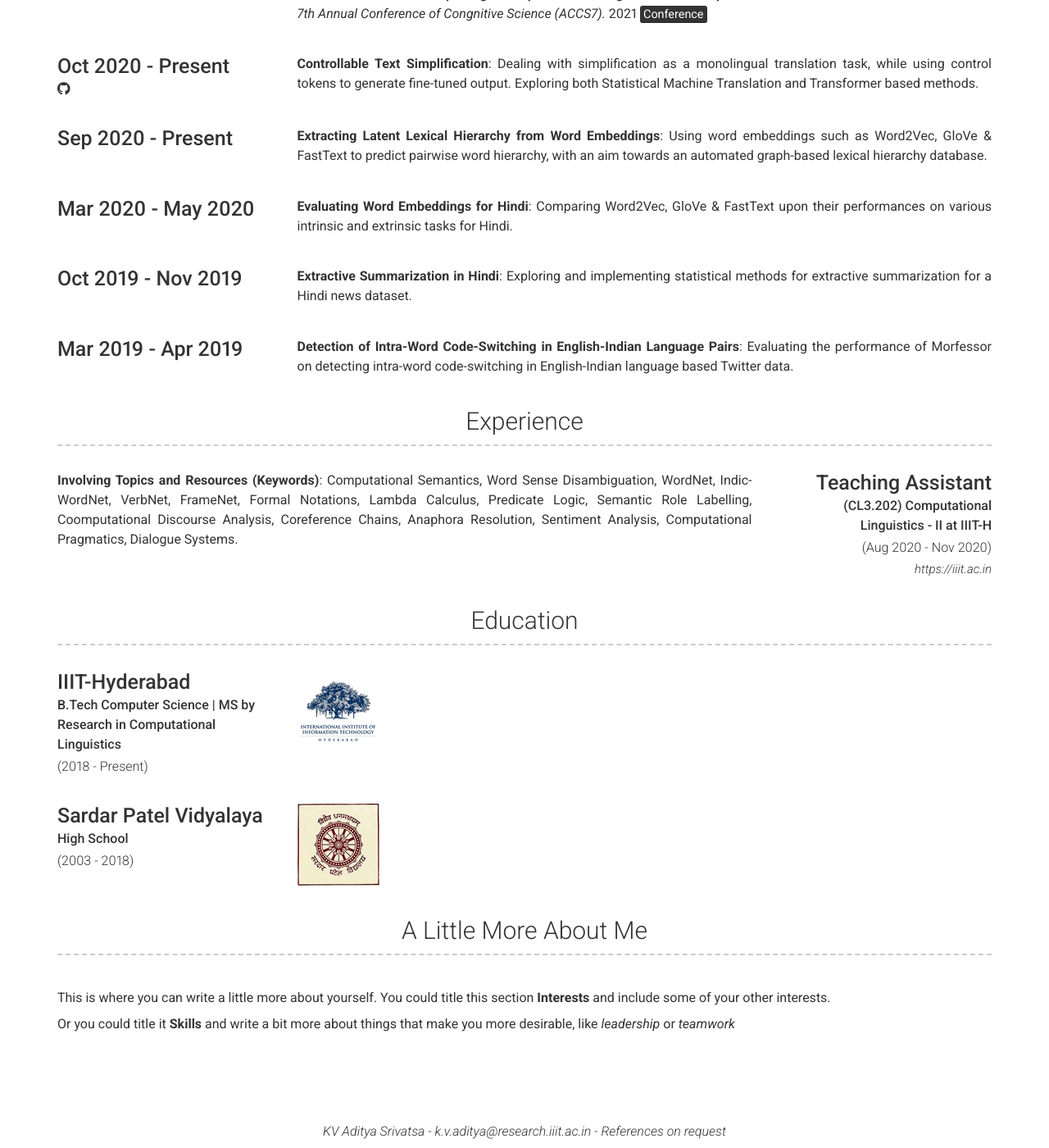
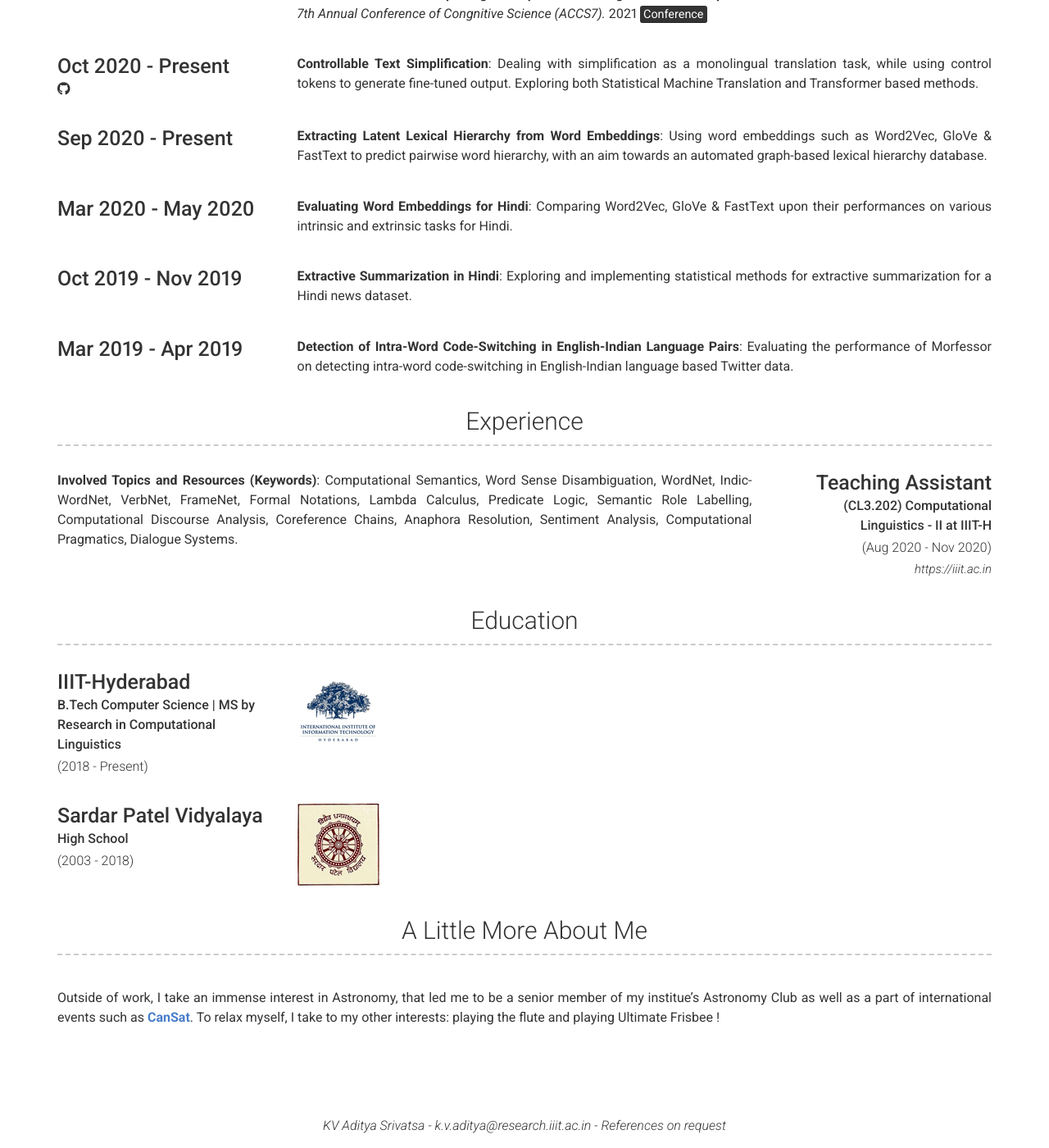
Before and after one commit to kvadityasrivatsa/kvadityasrivatsa.github.io, a Jekyll site: the page built from index.md, in a window 1280 px wide and 1400 px high, scrolled down 650 px. Shown: the whole window at 82% size. Built offline with Jekyll 4.4.1, drawn with Linux system fonts in a browser that asks for light colours; nearby versions of some CDN libraries.

Commit message:
Update _config.yml

```diff
--- a/_config.yml
+++ b/_config.yml
@@ -157,8 +157,8 @@ content:
         link: https://iiit.ac.in
         #quote: Short description of the company (optional)
         description: | # this will include new lines to allow paragrap
-            **Involving Topics and Resources (Keywords)**: Computational Semantics, Word Sense Disambiguation, WordNet, Indic-WordNet, VerbNet, FrameNet,
-            Formal Notations, Lambda Calculus, Predicate Logic, Semantic Role Labelling, Coomputational Discourse Analysis, Coreference Chains, Anaphora Resolution,
+            **Involved Topics and Resources (Keywords)**: Computational Semantics, Word Sense Disambiguation, WordNet, Indic-WordNet, VerbNet, FrameNet,
+            Formal Notations, Lambda Calculus, Predicate Logic, Semantic Role Labelling, Computational Discourse Analysis, Coreference Chains, Anaphora Resolution,
             Sentiment Analysis, Computational Pragmatics, Dialogue Systems.
 
 
@@ -197,9 +197,9 @@ content:
   - title: A Little More About Me
     layout: text
     content: | # this will include new lines to allow paragraphs
-      This is where you can write a little more about yourself. You could title this section **Interests** and include some of your other interests.
-
-      Or you could title it **Skills** and write a bit more about things that make you more desirable, like *leadership* or *teamwork*
+      Outside of work, I take an immense interest in Astronomy, that led me to be a senior member of my institue's Astronomy Club as well as
+      a part of international events such as [**CanSat**](http://www.cansatcompetition.com/). To relax myself, I take to my other interests: playing the flute
+      and playing Ultimate Frisbee !
 
 # Footer
 footer_show_references: true
```
